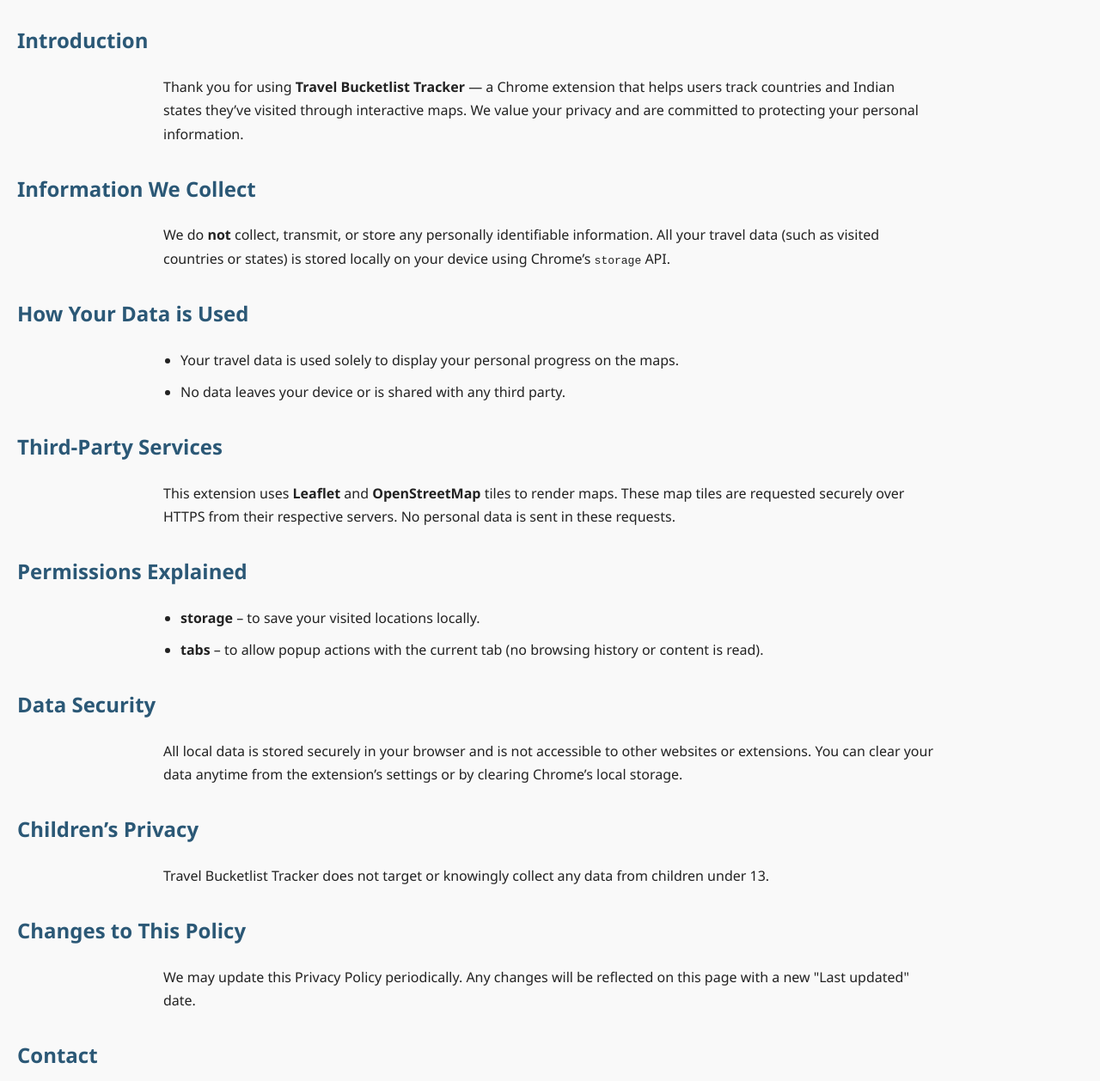
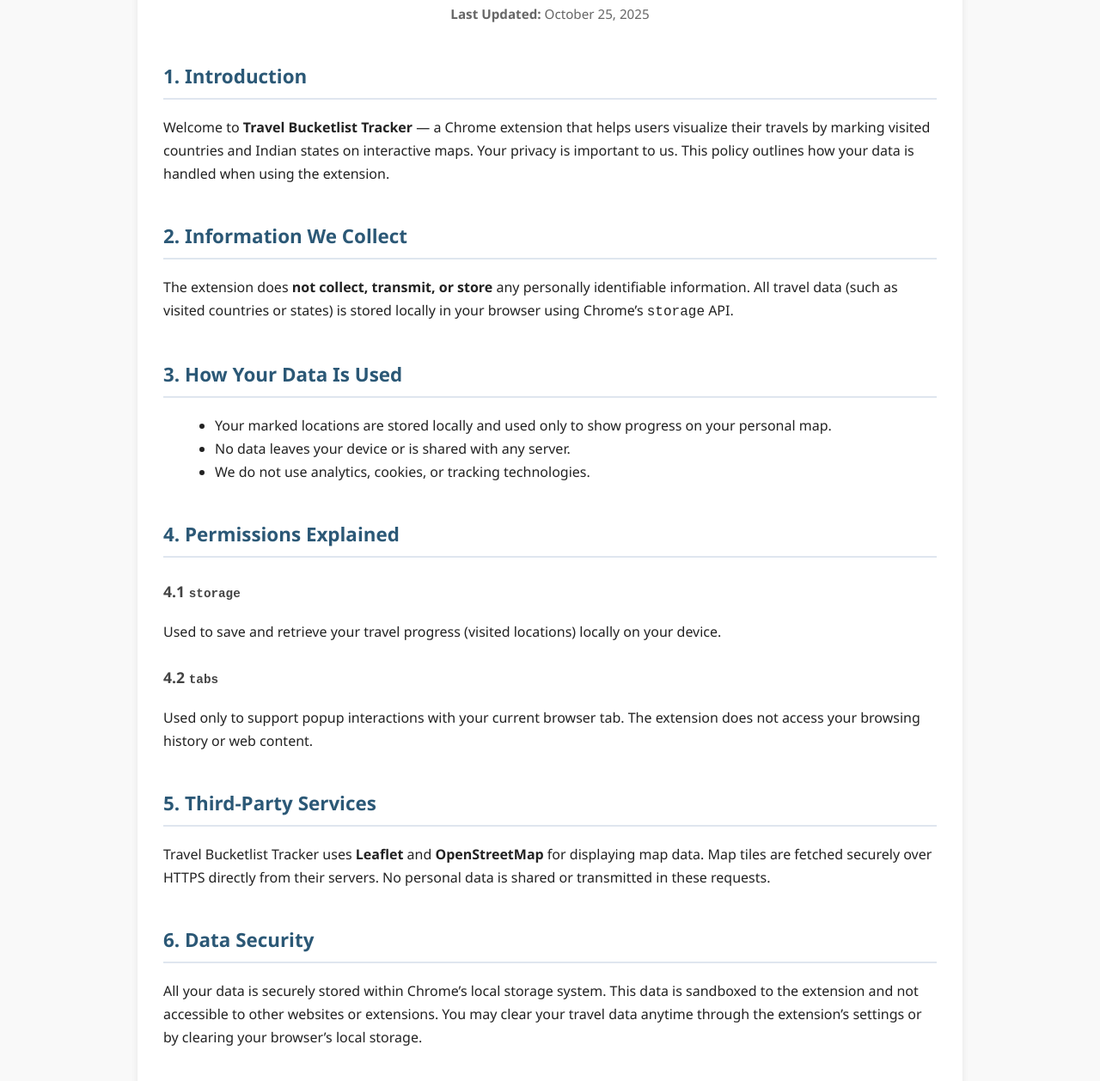
Before and after one commit to saadithya/Travel-Bucketlist-Tracker, a plain HTML site: page privacy_policy.html in a window 1280 px wide. Shown: the part 167-1425 px from the top of the page at 86% size. Drawn offline with Linux system fonts and the light colour scheme.

Commit message:
Update privacy_policy.html

```diff
--- a/privacy_policy.html
+++ b/privacy_policy.html
@@ -14,59 +14,131 @@
       padding: 40px 20px;
       line-height: 1.7;
     }
-    h1 { text-align: center; color: #2b5876; }
-    h2 { color: #2b5876; margin-top: 30px; }
-    p, li { max-width: 900px; margin: 10px auto; }
-    ul { max-width: 900px; margin: 0 auto 20px; }
-    a { color: #2b5876; text-decoration: none; }
+    main {
+      max-width: 900px;
+      margin: 0 auto;
+      background: white;
+      padding: 40px 30px;
+      border-radius: 12px;
+      box-shadow: 0 2px 8px rgba(0,0,0,0.08);
+    }
+    h1 {
+      text-align: center;
+      color: #2b5876;
+      font-size: 2em;
+      margin-bottom: 10px;
+    }
+    h2 {
+      color: #2b5876;
+      margin-top: 40px;
+      font-size: 1.4em;
+      border-bottom: 2px solid #dfe6ef;
+      padding-bottom: 6px;
+    }
+    h3 {
+      color: #444;
+      margin-top: 25px;
+      font-size: 1.1em;
+    }
+    p, li {
+      font-size: 1rem;
+    }
+    ul {
+      margin-top: 10px;
+      margin-left: 20px;
+    }
+    a {
+      color: #2b5876;
+      text-decoration: none;
+    }
+    a:hover {
+      text-decoration: underline;
+    }
     footer {
-      margin-top: 40px;
+      margin-top: 50px;
       text-align: center;
       font-size: 0.9em;
       color: #555;
     }
+    .date {
+      text-align: center;
+      font-size: 0.95em;
+      color: #666;
+      margin-bottom: 30px;
+    }
   </style>
 </head>
 <body>
+  <main>
     <h1>Privacy Policy</h1>
-  <p><strong>Last updated:</strong> October 25, 2025</p>
+    <p class="date"><strong>Last Updated:</strong> October 25, 2025</p>
 
-  <h2>Introduction</h2>
-  <p>Thank you for using <strong>Travel Bucketlist Tracker</strong> — a Chrome extension that helps users track countries and Indian states they’ve visited through interactive maps. We value your privacy and are committed to protecting your personal information.</p>
+    <h2>1. Introduction</h2>
+    <p>
+      Welcome to <strong>Travel Bucketlist Tracker</strong> — a Chrome extension that helps users
+      visualize their travels by marking visited countries and Indian states on interactive maps.
+      Your privacy is important to us. This policy outlines how your data is handled
+      when using the extension.
+    </p>
 
-  <h2>Information We Collect</h2>
-  <p>We do <strong>not</strong> collect, transmit, or store any personally identifiable information. All your travel data (such as visited countries or states) is stored locally on your device using Chrome’s <code>storage</code> API.</p>
+    <h2>2. Information We Collect</h2>
+    <p>
+      The extension does <strong>not collect, transmit, or store</strong> any personally identifiable information.
+      All travel data (such as visited countries or states) is stored locally in your browser
+      using Chrome’s <code>storage</code> API.
+    </p>
 
-  <h2>How Your Data is Used</h2>
+    <h2>3. How Your Data Is Used</h2>
     <ul>
-    <li>Your travel data is used solely to display your personal progress on the maps.</li>
-    <li>No data leaves your device or is shared with any third party.</li>
+      <li>Your marked locations are stored locally and used only to show progress on your personal map.</li>
+      <li>No data leaves your device or is shared with any server.</li>
+      <li>We do not use analytics, cookies, or tracking technologies.</li>
     </ul>
 
-  <h2>Third-Party Services</h2>
-  <p>This extension uses <strong>Leaflet</strong> and <strong>OpenStreetMap</strong> tiles to render maps. These map tiles are requested securely over HTTPS from their respective servers. No personal data is sent in these requests.</p>
+    <h2>4. Permissions Explained</h2>
+    <h3>4.1 <code>storage</code></h3>
+    <p>Used to save and retrieve your travel progress (visited locations) locally on your device.</p>
 
-  <h2>Permissions Explained</h2>
-  <ul>
-    <li><strong>storage</strong> – to save your visited locations locally.</li>
-    <li><strong>tabs</strong> – to allow popup actions with the current tab (no browsing history or content is read).</li>
-  </ul>
+    <h3>4.2 <code>tabs</code></h3>
+    <p>Used only to support popup interactions with your current browser tab. The extension does not access your browsing history or web content.</p>
 
-  <h2>Data Security</h2>
-  <p>All local data is stored securely in your browser and is not accessible to other websites or extensions. You can clear your data anytime from the extension’s settings or by clearing Chrome’s local storage.</p>
+    <h2>5. Third-Party Services</h2>
+    <p>
+      Travel Bucketlist Tracker uses <strong>Leaflet</strong> and <strong>OpenStreetMap</strong>
+      for displaying map data. Map tiles are fetched securely over HTTPS directly from their servers.
+      No personal data is shared or transmitted in these requests.
+    </p>
 
-  <h2>Children’s Privacy</h2>
-  <p>Travel Bucketlist Tracker does not target or knowingly collect any data from children under 13.</p>
+    <h2>6. Data Security</h2>
+    <p>
+      All your data is securely stored within Chrome’s local storage system.
+      This data is sandboxed to the extension and not accessible to other websites or extensions.
+      You may clear your travel data anytime through the extension’s settings or by clearing
+      your browser’s local storage.
+    </p>
 
-  <h2>Changes to This Policy</h2>
-  <p>We may update this Privacy Policy periodically. Any changes will be reflected on this page with a new "Last updated" date.</p>
+    <h2>7. Children’s Privacy</h2>
+    <p>
+      Travel Bucketlist Tracker does not target or knowingly collect data from children under the age of 13.
+      If you believe a child has submitted personal data, please contact us immediately so we can delete it.
+    </p>
 
-  <h2>Contact</h2>
-  <p>If you have any questions or concerns about this Privacy Policy or your data, please contact us at:</p>
-  <p><a href="mailto:sujith81159@gmail.com">sujith81159@gmail.com</a></p>
+    <h2>8. Changes to This Policy</h2>
+    <p>
+      We may update this Privacy Policy periodically. Any modifications will be reflected here
+      with an updated "Last Updated" date. Significant changes will be announced through the extension’s
+      update notes or official GitHub page.
+    </p>
+
+    <h2>9. Contact Us</h2>
+    <p>
+      If you have questions or concerns about this Privacy Policy, please contact us at:
+    </p>
+    <p><strong>Email:</strong> <a href="mailto:sujith81159@gmail.com">sujith81159@gmail.com</a></p>
 
     <footer>
       <p>© 2025 Travel Bucketlist Tracker. All rights reserved.</p>
     </footer>
+  </main>
 </body>
 </html>
```
Lines whose indentation alone changed are shown as unchanged.
